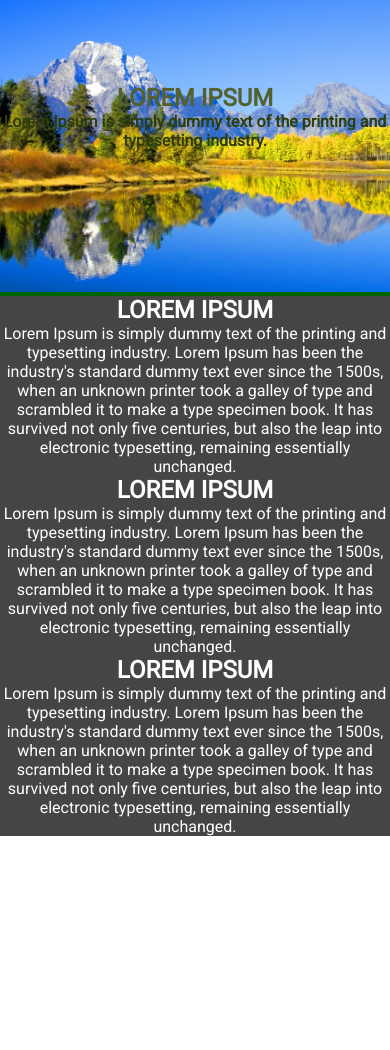
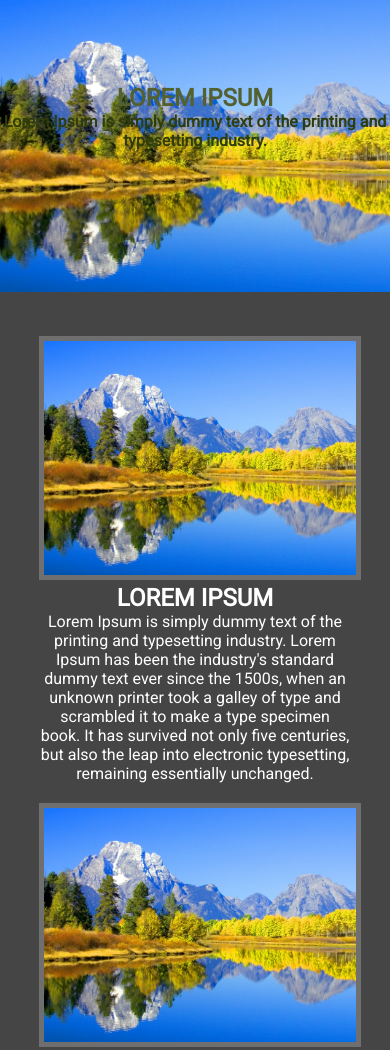
Before and after one commit to fabiojr687/dot_challenge, a plain HTML site: page index.html in a window 390 px wide. Shown: the top 1050 px of the page. Drawn offline with Linux system fonts and the light colour scheme.

Commit message:
secondary section css implementation

```diff
--- a/index.css
+++ b/index.css
@@ -1,4 +1,5 @@
 /* Photo by <a href="/photographer/azjack2008-61100">Jack Sanders</a> from <a href="https://freeimages.com/">FreeImages</a> */
+
 * {
     margin: 0;
     padding: 0;
@@ -9,6 +10,7 @@ body {
     font-family: 'Roboto', sans-serif;
     color: #ffffff;
     font-size: 1em;
+    background-color: #454545;
 }
 
 .uppercase {
@@ -18,16 +20,18 @@ body {
 /* main section */
 
 .main-section {
-    background-color: darkgreen;
+    min-width: 250px;
 }
 
 .main-section-title {
     color: #536130;
+    min-width: 250px;
 }
 
 .main-section-subtitle {
     color: #2F3D0D;
     font-weight: 800;
+    min-width: 250px;
 }
 
 .main-section-image {
@@ -44,5 +48,31 @@ body {
 /* secondary-section */
 
 .secondary-section {
-    background-color: #454545;
+    display: flex;
+    justify-content: space-evenly;
+    flex-wrap: wrap;
+    padding-top: 30px;
+    padding-bottom: 30px;
 }
+
+.secondary-section-item {
+    width: 25vw;
+    min-width: 250px;
+    margin: 10px;
+}
+
+.secondary-section img {
+    border: 5px solid #6F6F6F;
+}
+
+@media screen and (max-width: 900px) {
+    .secondary-section-item {
+        width: 40vw;
+    }
+}
+
+@media screen and (max-width: 600px) {
+    .secondary-section-item {
+        width: 80vw;
+    }
+}
--- a/index.html
+++ b/index.html
@@ -11,39 +11,53 @@
 </head>
 
 <body>
-    <section class="main-section">
+    <section class="main-section"> <!-- main section start -->
         <img class="main-section-image" src="src\images\photo.jpg" />
         <div class="main-section-titles">
             <h1 class="uppercase main-section-title">Lorem Ipsum</h1>
             <p class="main-section-subtitle">Lorem Ipsum is simply dummy text of the printing and typesetting industry.
             </p>
         </div>
-    </section>
-    <section class="secondary-section">
+    </section> <!-- main section end -->
+
+    <section class="secondary-section"> <!-- secondary section start -->
+        <div class="secondary-section-item">
+            <img class="main-section-image" src="src\images\photo.jpg" />
             <h2 class="uppercase">Lorem Ipsum</h2>
             <p>Lorem Ipsum is simply dummy text of the printing and typesetting industry. Lorem Ipsum has been the
                 industry's
-            standard dummy text ever since the 1500s, when an unknown printer took a galley of type and scrambled it to
+                standard dummy text ever since the 1500s, when an unknown printer took a galley of type and scrambled it
+                to
                 make a type specimen book. It has survived not only five centuries, but also the leap into electronic
                 typesetting, remaining essentially unchanged.
             </p>
+        </div>
 
+        <div class="secondary-section-item">
+            <img class="main-section-image" src="src\images\photo.jpg" />
             <h2 class="uppercase">Lorem Ipsum</h2>
             <p>Lorem Ipsum is simply dummy text of the printing and typesetting industry. Lorem Ipsum has been the
                 industry's
-            standard dummy text ever since the 1500s, when an unknown printer took a galley of type and scrambled it to
+                standard dummy text ever since the 1500s, when an unknown printer took a galley of type and scrambled it
+                to
                 make a type specimen book. It has survived not only five centuries, but also the leap into electronic
                 typesetting, remaining essentially unchanged.
             </p>
+        </div>
 
+        <div class="secondary-section-item">
+            <img class="main-section-image" src="src\images\photo.jpg" />
             <h2 class="uppercase">Lorem Ipsum</h2>
             <p>Lorem Ipsum is simply dummy text of the printing and typesetting industry. Lorem Ipsum has been the
                 industry's
-            standard dummy text ever since the 1500s, when an unknown printer took a galley of type and scrambled it to
+                standard dummy text ever since the 1500s, when an unknown printer took a galley of type and scrambled it
+                to
                 make a type specimen book. It has survived not only five centuries, but also the leap into electronic
                 typesetting, remaining essentially unchanged.
             </p>
-    </section>
+        </div>
+    </section> <!-- secondary section end -->
+
     <section>
         <h2 class="uppercase">Lorem Ipsum</h2>
         <p>Lorem Ipsum is simply dummy text of the printing and typesetting industry. Lorem Ipsum has been the
@@ -70,8 +84,10 @@
             make a type specimen book. It has survived not only five centuries, but also the leap into electronic
             typesetting, remaining essentially unchanged.
         </p>
+    </section>
+    <footer>
         <h2 class="uppercase">Lorem Ipsum</h2>
-    </section>
+    </footer>
 </body>
 
 </html>
```
Lines whose indentation alone changed are shown as unchanged.
